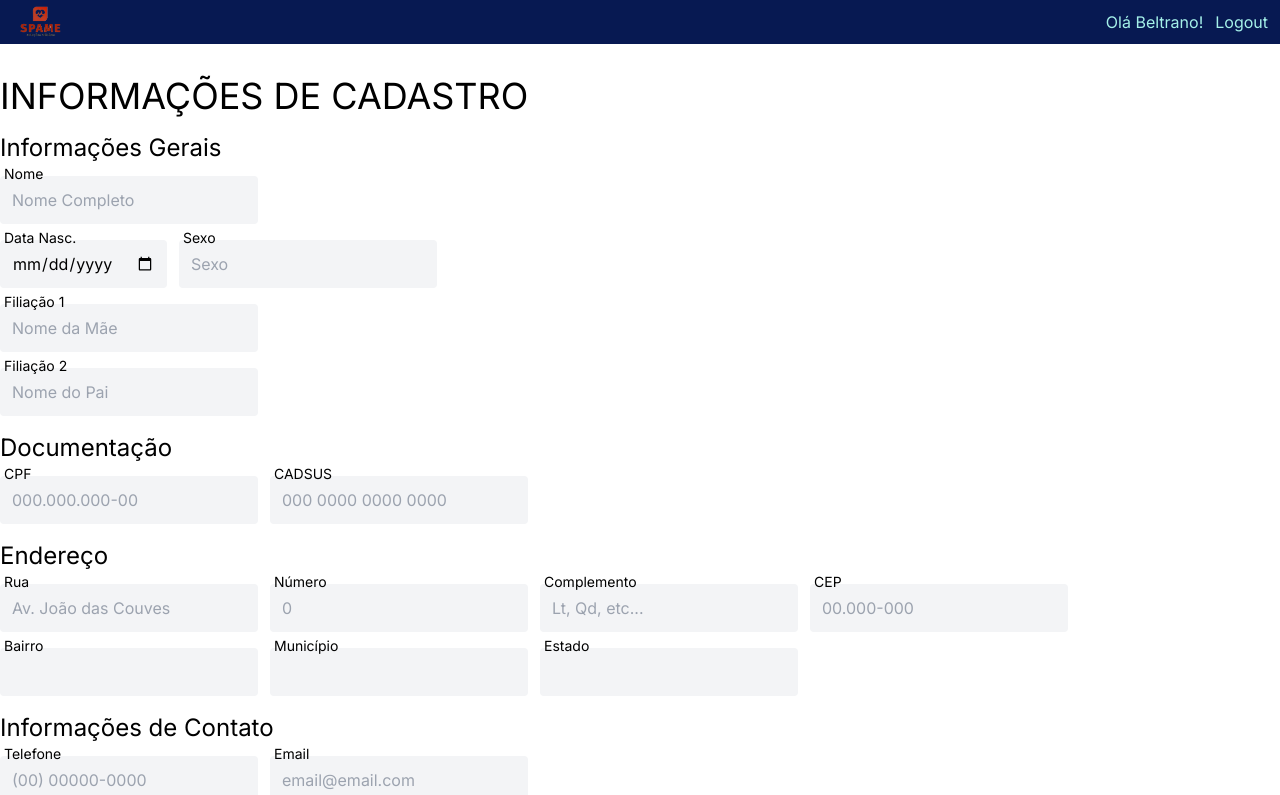
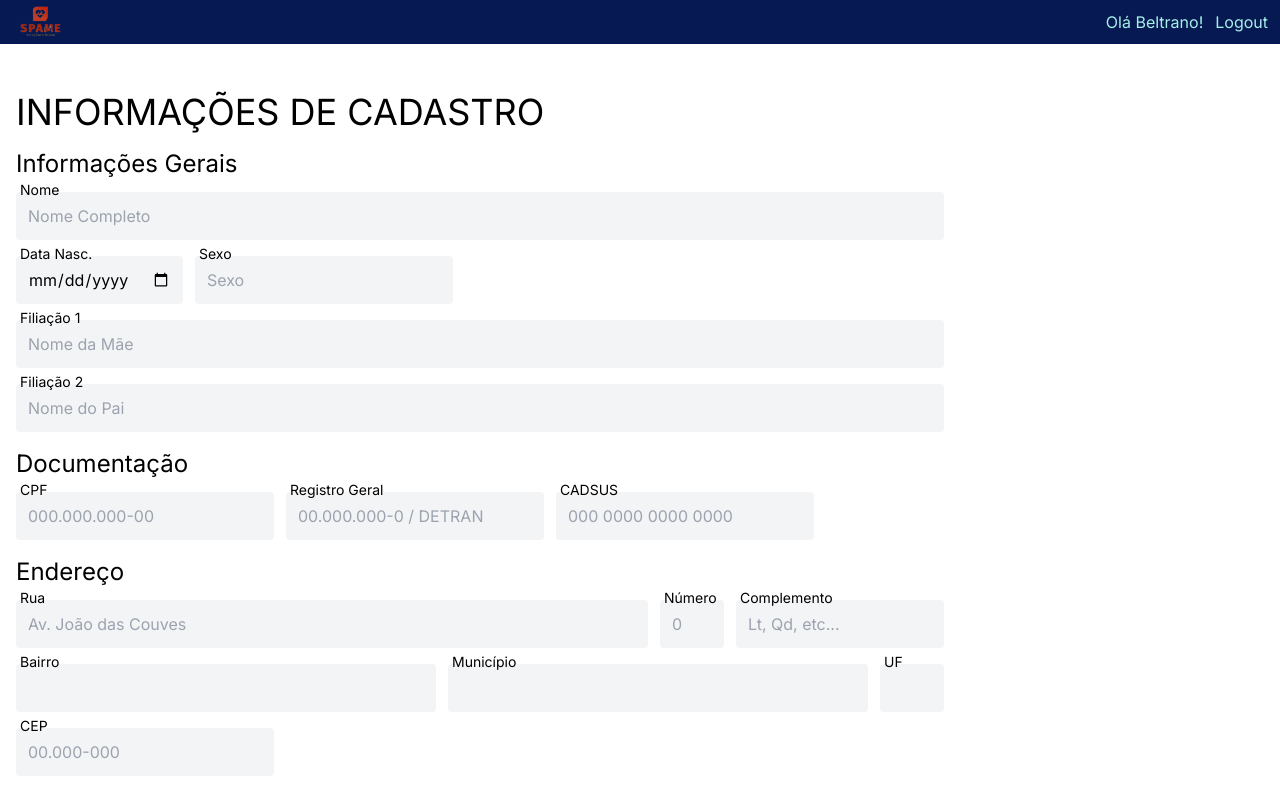
Before and after one commit to gustavo-de-assis/spame, a Next.js app in the folder spame/: page /patients/register in a window 1280 px wide. Shown: the top 795 px of the page. Built offline with nearby package versions, Linux system fonts and the light colour scheme.

Commit message:
feat: page inputs alignment

```diff
--- a/spame/src/app/patients/register/page.tsx
+++ b/spame/src/app/patients/register/page.tsx
@@ -15,14 +15,14 @@ export default function register() {
         </div>
       </nav>
 
-      <section className="mt-8">
+      <section className="mt-8 p-4 flex flex-col w-9/12">
         <h1 className="text-4xl mb-4">INFORMAÇÕES DE CADASTRO</h1>
-        <form className="">
+        <form className="flex flex-col w-full">
           <h1 className="text-2xl mb-3"> Informações Gerais</h1>
           <div className="relative mb-4">
             <p className="text-sm absolute z-1 bottom-10 px-1">Nome</p>
             <input
-              className="h-12 rounded bg-gray-100 px-3 outline-none focus:bg-gray-200"
+              className="h-12 rounded w-full bg-gray-100 px-3 outline-none focus:bg-gray-200"
               type="text"
               placeholder="Nome Completo"
             />
@@ -49,7 +49,7 @@ export default function register() {
           <div className="relative mb-4">
             <p className="text-sm absolute z-1 bottom-10 px-1">Filiação 1</p>
             <input
-              className="h-12 rounded bg-gray-100 px-3 outline-none focus:bg-gray-200"
+              className="h-12 rounded w-full bg-gray-100 px-3 outline-none focus:bg-gray-200"
               type="text"
               placeholder="Nome da Mãe"
             />
@@ -58,7 +58,7 @@ export default function register() {
           <div className="relative mb-4">
             <p className="text-sm absolute z-1 bottom-10 px-1">Filiação 2</p>
             <input
-              className="h-12 rounded bg-gray-100 px-3 outline-none focus:bg-gray-200"
+              className="h-12 rounded w-full bg-gray-100 px-3 outline-none focus:bg-gray-200"
               type="text"
               placeholder="Nome do Pai"
             />
@@ -75,6 +75,18 @@ export default function register() {
                 placeholder="000.000.000-00"
               />
             </div>
+
+            <div className="relative mb-4">
+              <p className="text-sm absolute z-1 bottom-10 px-1">
+                Registro Geral
+              </p>
+              <input
+                className="h-12 rounded bg-gray-100 px-3 outline-none focus:bg-gray-200"
+                type="text"
+                placeholder="00.000.000-0 / DETRAN"
+              />
+            </div>
+
             <div className="relative mb-4">
               <p className="text-sm absolute z-1 bottom-10 px-1">CADSUS</p>
               <input
@@ -86,12 +98,11 @@ export default function register() {
           </div>
 
           <h1 className="text-2xl mb-3">Endereço</h1>
-
-          <div className="flex flex-row gap-3">
-            <div className="relative mb-4">
+          <div className="flex flex-row w-full gap-3">
+            <div className="relative w-full mb-4">
               <p className="text-sm absolute z-1 bottom-10 px-1">Rua</p>
               <input
-                className="h-12 rounded bg-gray-100 px-3 outline-none focus:bg-gray-200"
+                className="h-12 rounded w-full bg-gray-100 px-3 outline-none focus:bg-gray-200"
                 type="text"
                 placeholder="Av. João das Couves"
               />
@@ -99,7 +110,7 @@ export default function register() {
             <div className="relative mb-4">
               <p className="text-sm absolute z-1 bottom-10 px-1">Número</p>
               <input
-                className="h-12 rounded bg-gray-100 px-3 outline-none focus:bg-gray-200"
+                className="h-12 rounded w-16 bg-gray-100 px-3 outline-none focus:bg-gray-200"
                 type="text"
                 placeholder="0"
               />
@@ -107,45 +118,46 @@ export default function register() {
             <div className="relative mb-4">
               <p className="text-sm absolute z-1 bottom-10 px-1">Complemento</p>
               <input
-                className="h-12 rounded bg-gray-100 px-3 outline-none focus:bg-gray-200"
+                className="h-12  w-52 rounded bg-gray-100 px-3 outline-none focus:bg-gray-200"
                 type="text"
                 placeholder="Lt, Qd, etc..."
               />
             </div>
-            <div className="relative mb-4">
-              <p className="text-sm absolute z-1 bottom-10 px-1">CEP</p>
+          </div>
+
+          <div className="flex flex-row w-full gap-3">
+            <div className="relative w-full mb-4">
+              <p className="text-sm absolute z-1 bottom-10 px-1">Bairro</p>
               <input
-                className="h-12 rounded bg-gray-100 px-3 outline-none focus:bg-gray-200"
+                className="h-12 rounded w-full bg-gray-100 px-3 outline-none focus:bg-gray-200"
                 type="text"
-                placeholder="00.000-000"
+                placeholder=""
               />
             </div>
-          </div>
-          <div className="flex flex-row gap-3">
-            <div className="relative mb-4">
-              <p className="text-sm absolute z-1 bottom-10 px-1">Bairro</p>
+            <div className="relative w-full mb-4">
+              <p className="text-sm absolute z-1 bottom-10 px-1">Município</p>
               <input
-                className="h-12 rounded bg-gray-100 px-3 outline-none focus:bg-gray-200"
+                className="h-12 rounded w-full bg-gray-100 px-3 outline-none focus:bg-gray-200"
                 type="text"
                 placeholder=""
               />
             </div>
             <div className="relative mb-4">
-              <p className="text-sm absolute z-1 bottom-10 px-1">Município</p>
+              <p className="text-sm absolute z-1 bottom-10 px-1">UF</p>
               <input
-                className="h-12 rounded bg-gray-100 px-3 outline-none focus:bg-gray-200"
+                className="h-12 rounded w-16 bg-gray-100 px-3 outline-none focus:bg-gray-200"
                 type="text"
                 placeholder=""
               />
             </div>
-            <div className="relative mb-4">
-              <p className="text-sm absolute z-1 bottom-10 px-1">Estado</p>
-              <input
-                className="h-12 rounded bg-gray-100 px-3 outline-none focus:bg-gray-200"
-                type="text"
-                placeholder=""
-              />
-            </div>
+          </div>
+          <div className="relative mb-4">
+            <p className="text-sm absolute z-1 bottom-10 px-1">CEP</p>
+            <input
+              className="h-12 rounded bg-gray-100 px-3 outline-none focus:bg-gray-200"
+              type="text"
+              placeholder="00.000-000"
+            />
           </div>
 
           <h1 className="text-2xl mb-3">Informações de Contato</h1>
@@ -158,10 +170,10 @@ export default function register() {
                 placeholder="(00) 00000-0000"
               />
             </div>
-            <div className="relative mb-4">
+            <div className="relative w-full mb-4">
               <p className="text-sm absolute z-1 bottom-10 px-1">Email</p>
               <input
-                className="h-12 rounded bg-gray-100 px-3 outline-none focus:bg-gray-200"
+                className="h-12 rounded w-11/12 bg-gray-100 px-3 outline-none focus:bg-gray-200"
                 type="email"
                 placeholder="email@email.com"
               />
@@ -169,7 +181,7 @@ export default function register() {
           </div>
 
           <button
-            className="flex flex-row gap-2 p-8 h-12 text-xl items-center rounded bg-gray-400 hover:bg-[#071952] hover:text-[#A5F1E9]"
+            className="flex flex-row gap-2 p-8 h-12 w-56 text-xl items-center justify-center rounded bg-gray-400 hover:bg-[#071952] hover:text-[#A5F1E9]"
             type="submit"
           >
             <BsPersonFillAdd />
```
